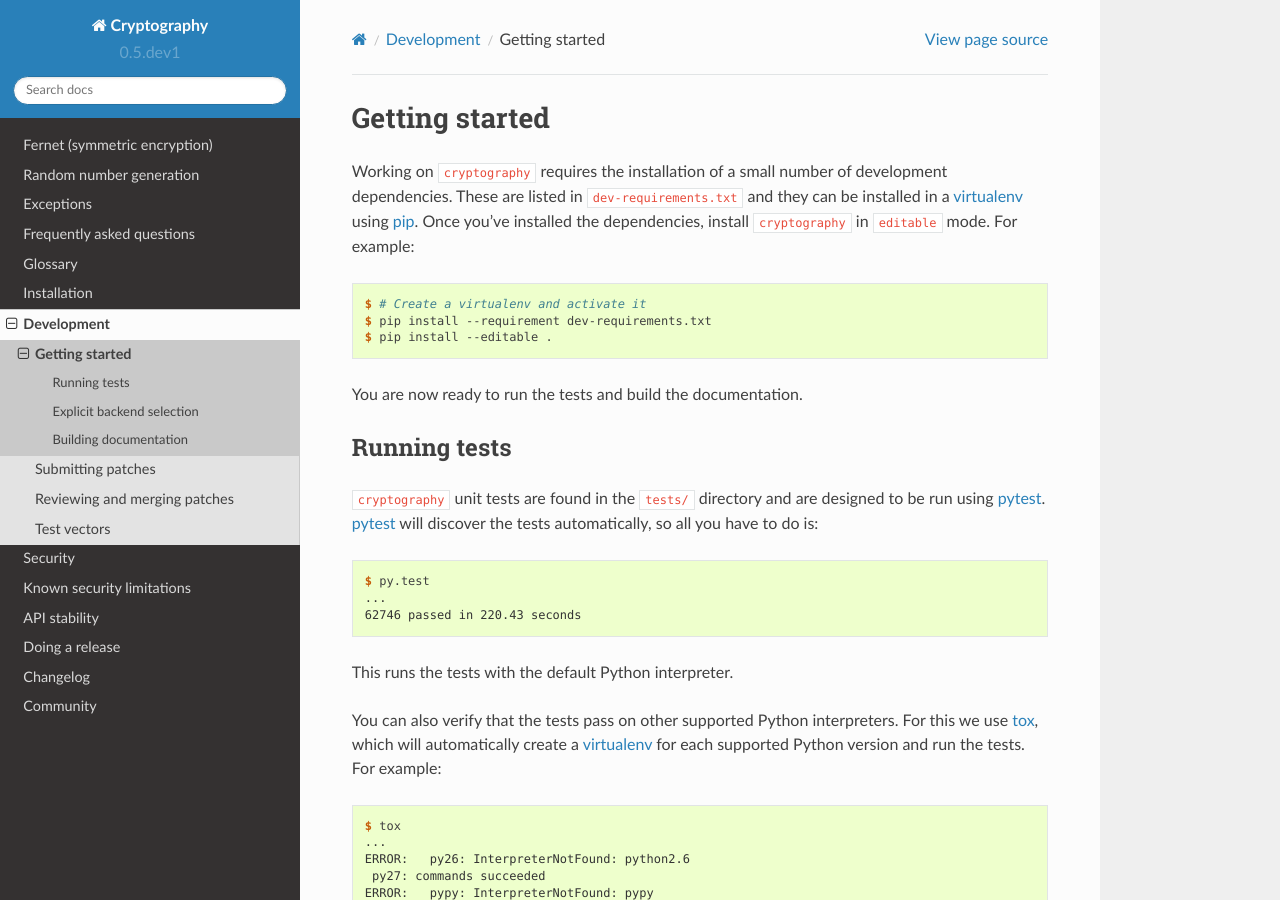
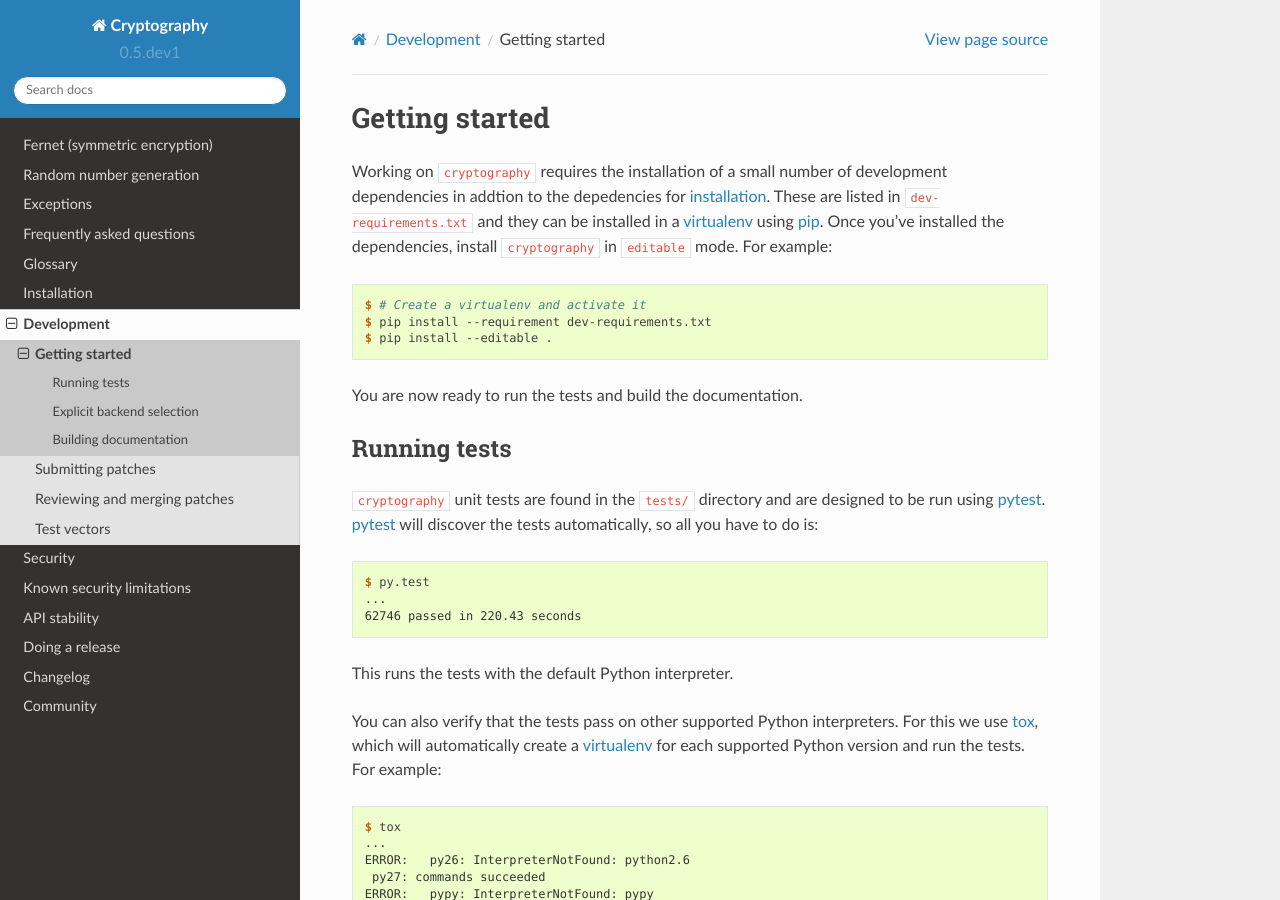
Before and after one commit to WebKing0121/cryptography, a Sphinx documentation site: the page built from docs/development/getting-started.rst, in a window 1280 px wide and 900 px high. Built offline with Sphinx 7.4.7 and the Read the Docs theme 2.0.0, drawn with Linux system fonts in a browser that asks for light colours; pages that are not in the unit, such as notebooks, are missing from menus.

Commit message:
Add link about installation depdencies

```diff
--- a/docs/development/getting-started.rst
+++ b/docs/development/getting-started.rst
@@ -2,9 +2,10 @@ Getting started
 ===============
 
 Working on ``cryptography`` requires the installation of a small number of
-development dependencies. These are listed in ``dev-requirements.txt`` and they
-can be installed in a `virtualenv`_ using `pip`_. Once you've installed the
-dependencies, install ``cryptography`` in ``editable`` mode. For example:
+development dependencies in addtion to the depedencies for `installation`_.
+These are listed in ``dev-requirements.txt`` and they can be installed in a
+`virtualenv`_ using `pip`_. Once you've installed the dependencies, install
+``cryptography`` in ``editable`` mode. For example:
 
 .. code-block:: console
 
@@ -87,3 +88,4 @@ The HTML documentation index can now be found at
 .. _`pip`: https://pypi.python.org/pypi/pip
 .. _`sphinx`: https://pypi.python.org/pypi/Sphinx
 .. _`reStructured Text`: http://sphinx-doc.org/rest.html
+.. _`installation`: https://cryptography.io/en/latest/installation/
```
